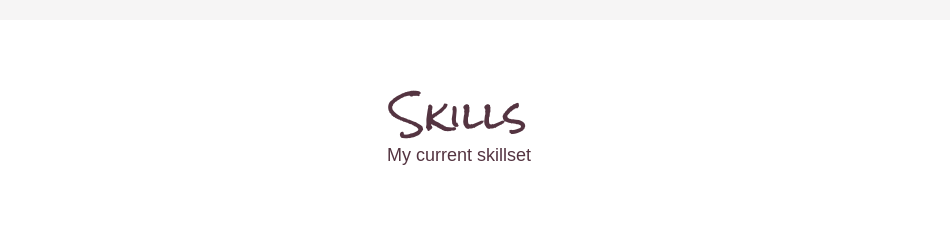
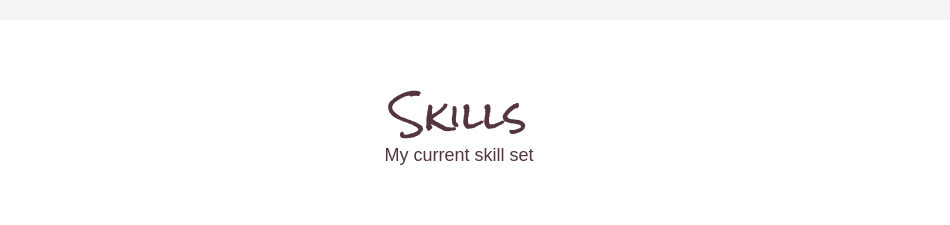
Before and after one commit to jdpabst/portfolio-site, a React (Create React App) app: page / in a window 1280 px wide. Shown: the part 1280-1505 px from the top of the page, without its empty margins (181-1131 px from the left). Built offline with nearby package versions, Linux system fonts and the light colour scheme; a web font is replaced by a local one.

Commit message:
fixed spelling error on skills.js

```diff
--- a/src/components/Skills/Skills.js
+++ b/src/components/Skills/Skills.js
@@ -11,7 +11,7 @@ export default class SectionOne extends Component{
             <section className="main_skills_section">
                 <div id="skills_title">
                     <h1>Skills</h1>
-                    <p>My current skillset</p>
+                    <p>My current skill set</p>
                 </div>
                 <div id="skills_holder">
                     <div id="html">
```
